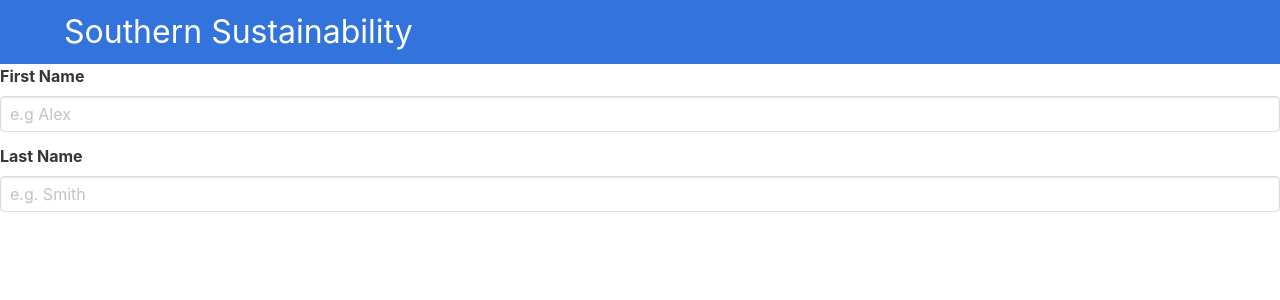
After one commit to AJLabozzo/CSC499-test, a Flask app: template app/templates/edit_profile.html in a window 1280 px wide. The commit adds this page. Shown: the top 300 px of the page. Run offline with Flask 2, Linux system fonts and the light colour scheme; the template is opened without the code that fills it, so the values that code supplies are empty; some libraries are stand-ins or nearby versions.

Commit message:
added edit_profile form

```diff
--- a/app/templates/base.html
+++ b/app/templates/base.html
@@ -57,7 +57,6 @@
                         <li><a href="../goals">Goals</a></li>
 						<li><a href="../projects">Projects</a></li>
 						<li><a href="../events">Opportunities</a></li>
-					<!--	<li><a href="../about">About</a></li> -->
 						<li><a href="../myprofile">My Profile</a></li>
                     </ul>
                 </aside>
--- /dev/null
+++ b/app/templates/edit_profile.html
@@ -0,0 +1,24 @@
+{% extends "cleanbase.html" %}
+
+{% block head %}	{{ super() }}	{% endblock %}
+
+{% block Nav %}	{{ super() }}	{% endblock %}
+{% block content %}
+
+<div class="field">
+    <label class="label">First Name</label>
+    <div class="control">
+      <input class="input" type="text" placeholder="e.g Alex">
+    </div>
+  </div>
+
+  <div class="field">
+    <label class="label">Last Name</label>
+    <div class="control">
+      <input class="input" type="text" placeholder="e.g. Smith">
+    </div>
+  </div>
+
+
+
+{% endblock %}
```
